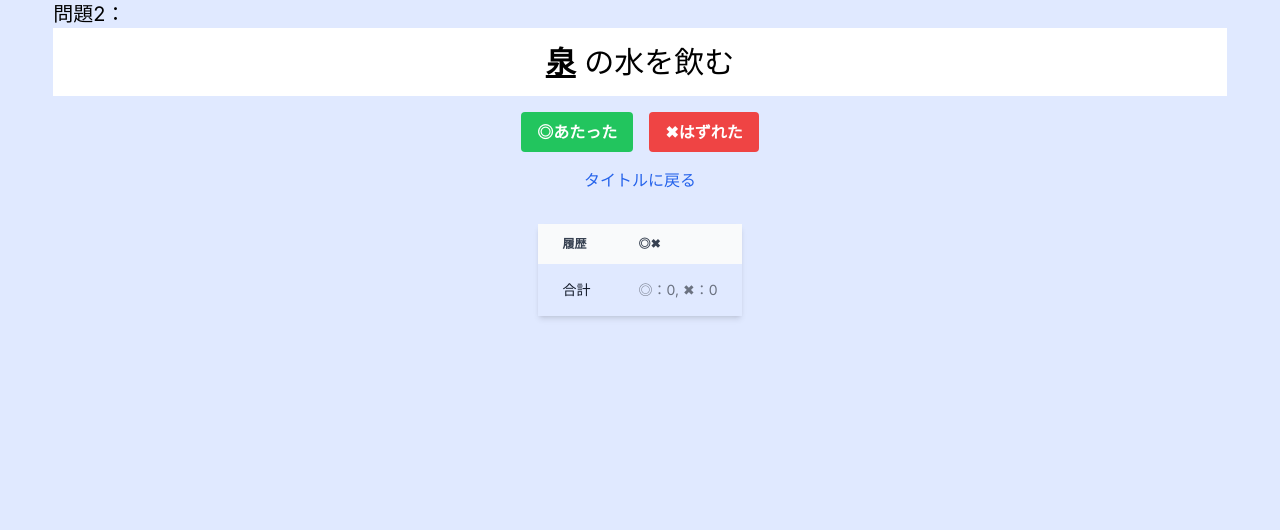
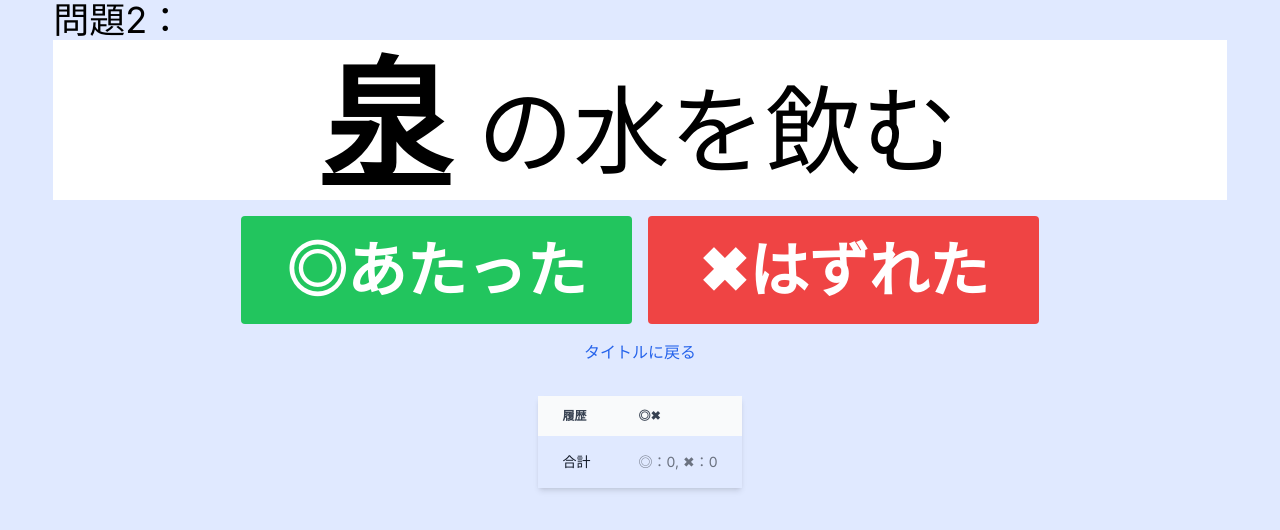
Before and after one commit to tyahha/kanji-study, a Next.js app: page /kanji/2 in a window 1280 px wide. Both pictures are taken after a click on the button "答えを見る". Shown: the top 530 px of the page. Built offline with nearby package versions, Linux system fonts and the light colour scheme.

Commit message:
ボタンを大きくして「次に進む」を省略するようにした

```diff
--- a/components/KanjiQuestion.tsx
+++ b/components/KanjiQuestion.tsx
@@ -3,6 +3,7 @@ import Link from "next/link"
 import {Button} from "@/components/Button"
 import {useMemo, useState} from "react"
 import {getHistory, saveHistory} from "@/logics/history"
+import {useRouter} from "next/navigation"
 
 type Props = {
   data: Kanji;
@@ -10,62 +11,57 @@ type Props = {
 }
 export const KanjiQuestion = ({data, index}: Props) => {
   const [s1, s2] = data.sentence.split("*");
-  const [status, setStatus] = useState<'thinking' | 'result' | 'goNext'>('thinking')
+  const [status, setStatus] = useState<'thinking' | 'result'>('thinking')
   const word = useMemo(() => {
     return status === 'thinking' ? data.questionType === "write" ? data.kana : data.kanji : data.questionType === "write" ? data.kanji : data.kana
   }, [status, data])
   const nextIndex = index + 2;
 
+  const router = useRouter();
   const saveResult = (isCollect: boolean) => {
     saveHistory(data, isCollect);
-    setStatus('goNext');
+    router.push("/kanji/" + nextIndex)
   }
 
   const history = useMemo(() => getHistory(data), [data]);
 
   return <main className="flex justify-center">
     <section className="w-11/12 text-center">
-      <h2 className="text-left text-xl">問題{index + 1}：</h2>
+      <h2 className="text-left text-4xl">問題{index + 1}：</h2>
       <p className="bg-white text-center py-4">
-        <span className="text-3xl">{s1} </span>
-        <span className="font-bold underline text-3xl">{word}</span>
-        <span className="text-3xl"> {s2}</span>
+        <span className="text-8xl">{s1} </span>
+        <span className="font-bold underline text-9xl">{word}</span>
+        <span className="text-8xl"> {s2}</span>
       </p>
       <div className="mt-4">
         {
           status === 'thinking'
             ? (
               <button
-                className={`bg-blue-500 text-white font-bold py-2 px-4 rounded hover:bg-blue-700`}
+                className={`bg-blue-500 text-white font-bold py-8 rounded hover:bg-blue-700 text-6xl w-1/2`}
                 onClick={() => setStatus('result')}
                 disabled={status !== 'thinking'}
               >
                 答えを見る
               </button>
 
-            ) :
-            status === 'result' ? (
+            ) : (
               <div className="flex gap-4 justify-center">
                 <button
                   disabled={status !== 'result'}
-                  className={`bg-green-500 text-white font-bold py-2 px-4 rounded hover:bg-green-700`}
+                  className={`bg-green-500 text-white font-bold py-6 w-1/3 text-6xl rounded hover:bg-green-700`}
                   onClick={() => saveResult(true)}
                 >
                   ◎あたった
                 </button>
                 <button
                   disabled={status !== 'result'}
-                  className={`bg-red-500 hover:bg-red-700 text-white font-bold py-2 px-4 rounded hover:bg-green-700'`}
+                  className={`bg-red-500 hover:bg-red-700 text-white font-bold py-6 w-1/3 text-6xl rounded hover:bg-green-700'`}
                   onClick={() => saveResult(false)}
                 >
                   ✖はずれた
                 </button>
               </div>
-            ) : (
-              <div className="mt-4">
-                <Link className="bg-blue-500 text-white font-bold py-2 px-4 rounded hover:bg-blue-700" href={"/kanji/" + nextIndex}>次に進む</Link>
-              </div>
-
             )
         }
       </div>
```
